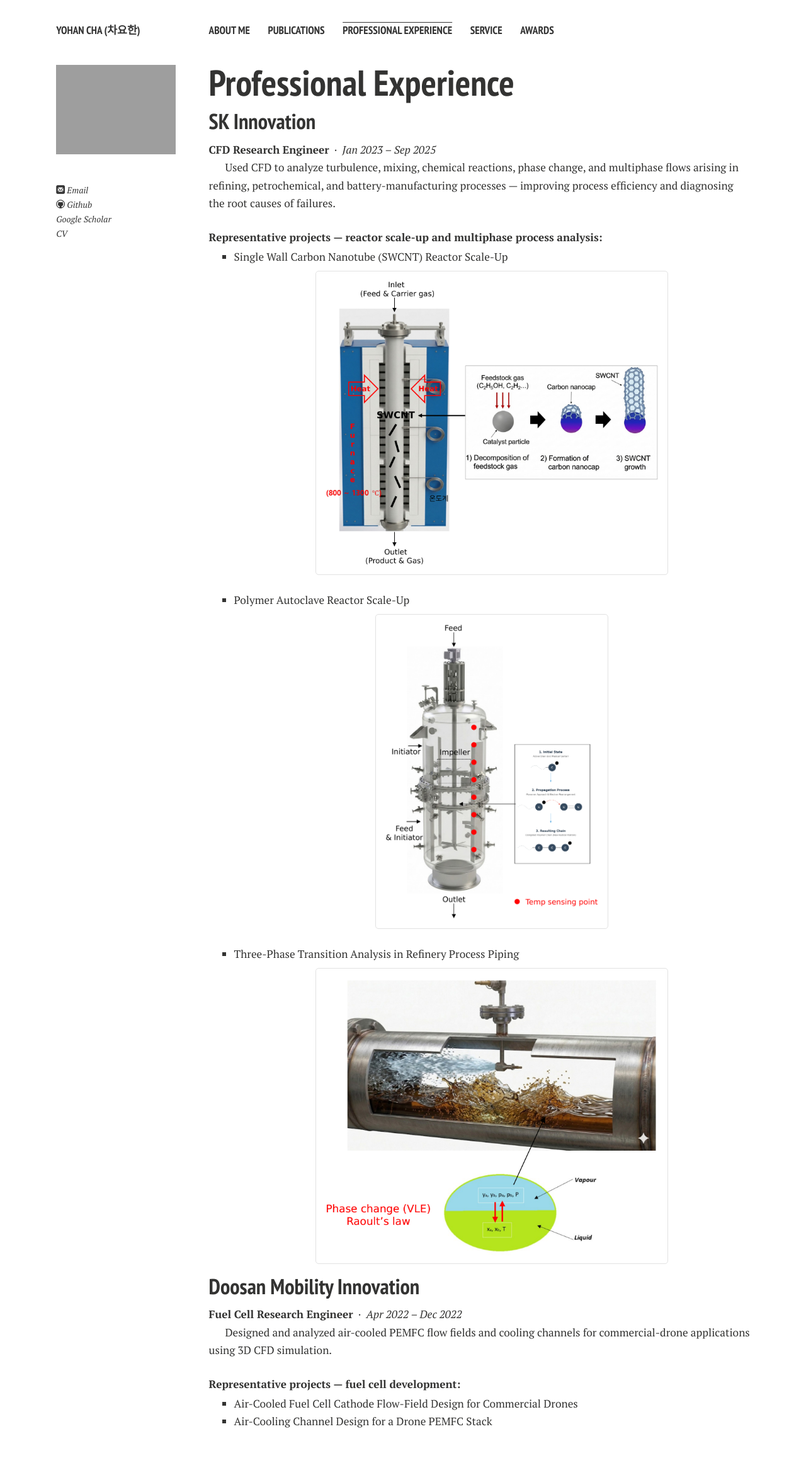
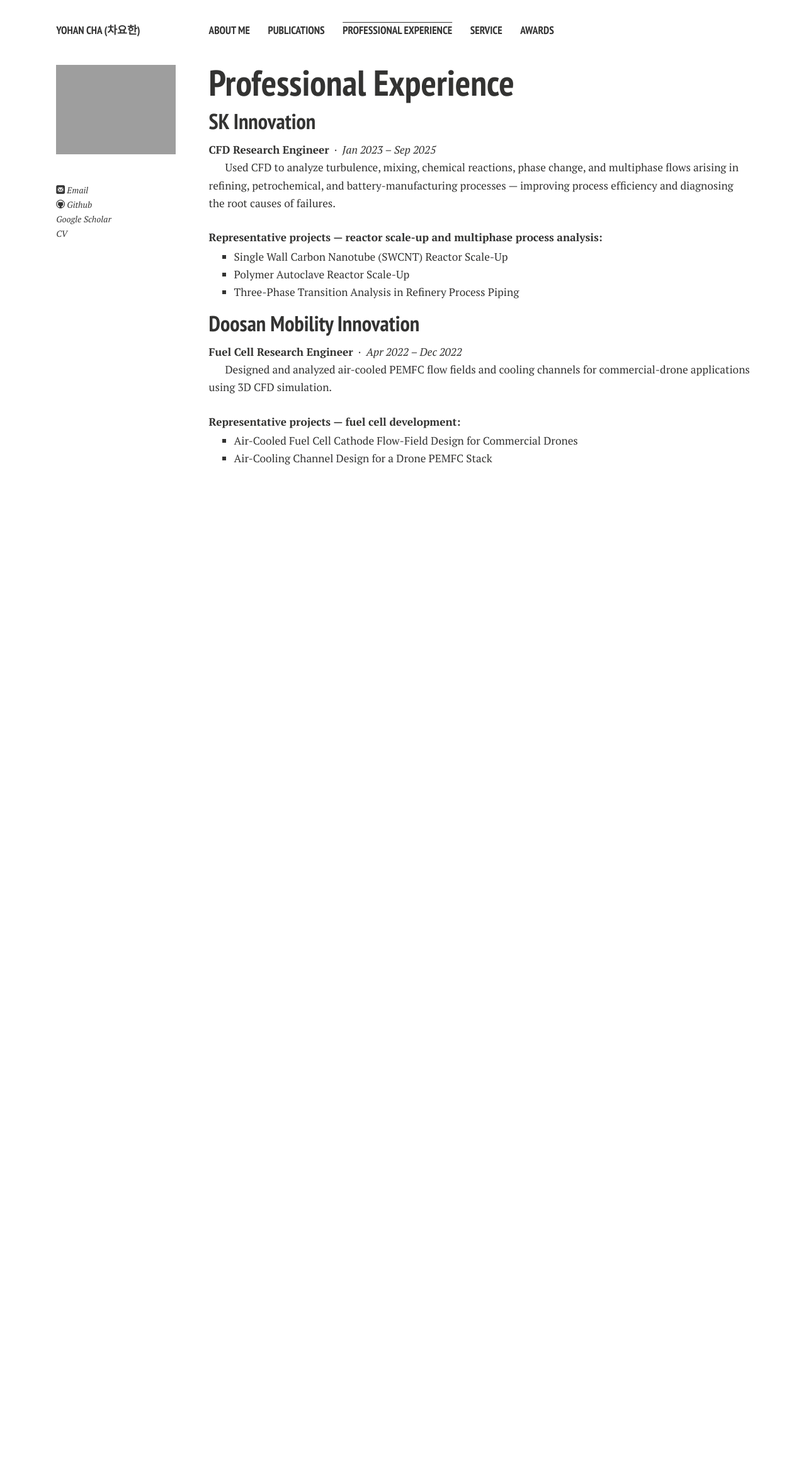
Before and after one commit to powerfulsmooth/powerfulsmooth.github.io, a Jekyll site: the page built from projects.md, in a window 1280 px wide. Shown: the whole page at 63% size. Built offline with Jekyll 4.4.1, drawn with Linux system fonts in a browser that asks for light colours; nearby versions of some CDN libraries; comment, search, counter and statistics services are not loaded; a style sheet for code colours, icons or effects is not loaded; after the commit the page ends 900 px from its top, so only the background shows below that.

Commit message:
Revert projects.md to version without figures

```diff
--- a/projects.md
+++ b/projects.md
@@ -3,18 +3,6 @@ layout: page
 permalink: /projects/index.html
 title: Professional Experience
 ---
-
-<style>
-.projlist{margin-top:2px;}
-.projlist > li{margin:0 0 26px;}
-.projlist > li:last-child{margin-bottom:8px;}
-.projfig{margin:8px 0 0;padding:0;}
-/* cap BOTH dimensions so tall figures and wide figures carry equal visual weight */
-.projfig img{display:block;width:auto;height:auto;max-width:100%;
-  max-width:min(560px,100%);max-height:500px;margin:0 auto;
-  border:1px solid #e2e2e2;border-radius:5px;background:#fff;padding:10px;box-sizing:border-box;}
-@media screen and (max-width:600px){.projfig img{padding:6px;max-height:none;}}
-</style>
 
 # Professional Experience
 
@@ -27,17 +15,10 @@ title: Professional Experience
 Used CFD to analyze turbulence, mixing, chemical reactions, phase change, and multiphase flows arising in refining, petrochemical, and battery-manufacturing processes — improving process efficiency and diagnosing the root causes of failures.
 
 <p style="text-indent:0;margin:12px 0 0;"><strong>Representative projects — reactor scale-up and multiphase process analysis:</strong></p>
-
-<ul class="projlist">
-<li>Single Wall Carbon Nanotube (SWCNT) Reactor Scale-Up
-<figure class="projfig"><img src="/images/proj1_swcnt.png" alt="SWCNT reactor"></figure>
-</li>
-<li>Polymer Autoclave Reactor Scale-Up
-<figure class="projfig"><img src="/images/proj2_autoclave.png" alt="Polymer autoclave reactor"></figure>
-</li>
-<li>Three-Phase Transition Analysis in Refinery Process Piping
-<figure class="projfig"><img src="/images/proj3_threephase.png" alt="Three-phase flow in process piping"></figure>
-</li>
+<ul style="margin-top:2px;">
+<li>Single Wall Carbon Nanotube (SWCNT) Reactor Scale-Up</li>
+<li>Polymer Autoclave Reactor Scale-Up</li>
+<li>Three-Phase Transition Analysis in Refinery Process Piping</li>
 </ul>
 
 ## Doosan Mobility Innovation
```
